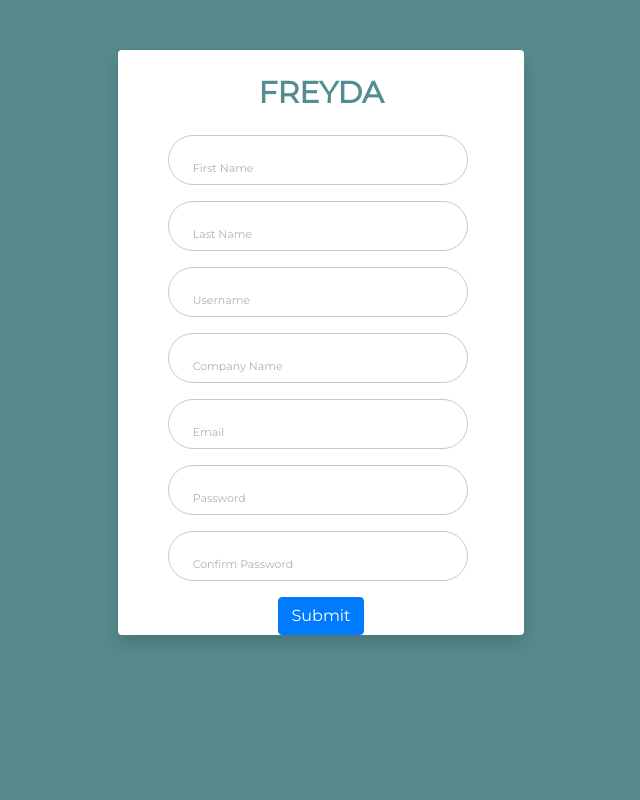
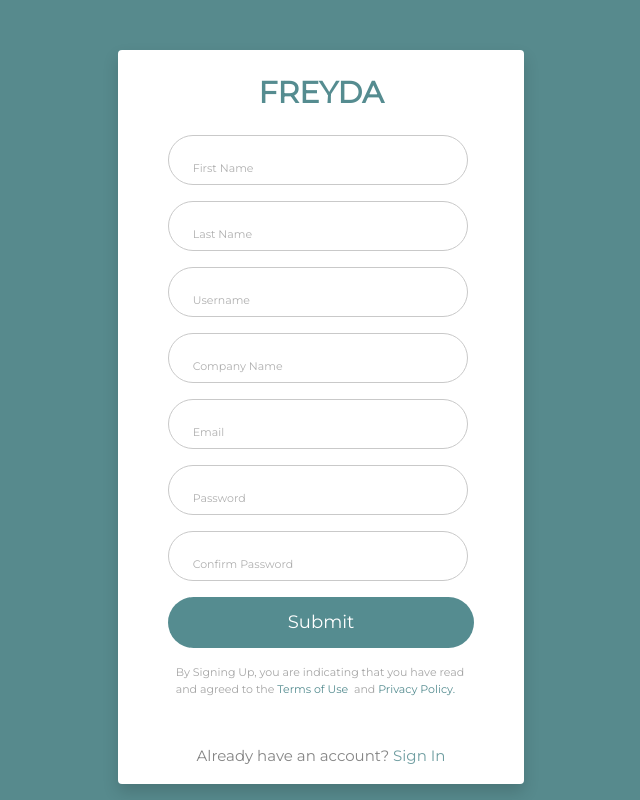
Before and after one commit to chiomadans1759/FREYDA, a Vue app: page /register in a window 1280 px wide. Shown: the whole page, without its empty margins (319-959 px from the left). Built offline with nearby package versions, Linux system fonts and the light colour scheme; no server answers; what vue-toastr-2 would draw is missing.

Commit message:
finished-register-page

```diff
--- a/src/router.js
+++ b/src/router.js
@@ -8,15 +8,26 @@ Vue.use(Router)
 export const router = new Router({
   mode: 'history',
   base: process.env.BASE_URL,
-  routes: [
-    {
+  routes: [{
       path: '/',
       name: 'auth-layout',
       component: () => import('@/layouts/Auth'),
-      children: [
-        { path: 'login', name: 'login', component: () => import('@/views/Auth/Login/Login') },
-        { path: 'register', name: 'register', component: () => import('@/views/Auth/Register') },
-        { path: 'forgot-password', name: 'forgot-password', component: () => import('@/views/Auth/ForgotPassword') }]
+      children: [{
+          path: 'login',
+          name: 'login',
+          component: () => import('@/views/Auth/Login/Login')
+        },
+        {
+          path: 'register',
+          name: 'register',
+          component: () => import('@/views/Auth/Register/Register')
+        },
+        {
+          path: 'forgot-password',
+          name: 'forgot-password',
+          component: () => import('@/views/Auth/ForgotPassword')
+        }
+      ]
     },
     {
       path: '/admin',
@@ -25,9 +36,11 @@ export const router = new Router({
       meta: {
         requiresAuth: true
       },
-      children: [
-        { path: 'dashboard', name: 'dashboard', component: () => import('@/views/Admin/Dashboard') }
-      ]
+      children: [{
+        path: 'dashboard',
+        name: 'dashboard',
+        component: () => import('@/views/Admin/Dashboard')
+      }]
     }
   ]
 });
--- /dev/null
+++ b/src/views/Auth/Register/Register.css
@@ -0,0 +1,89 @@
+#register .register-text {
+    font-size: 30px;
+    font-weight: bolder;
+    color: #558c90;
+    margin: 20px 0;
+}
+
+#register .first-name,
+.last-name,
+.username,
+.company,
+.password,
+.email,
+.confirm-password {
+    position: relative;
+}
+
+#register .register-container {
+    position: relative;
+    margin: 0 50px;
+}
+
+#register input {
+    font-size: 15px;
+    height: 50px;
+    outline: none !important;
+    box-shadow: none !important;
+    padding: 10px 0px 0 25px;
+}
+
+#register .form-control {
+    border: 1px solid #c9c9c9;
+    border-radius: 40px;
+    color: black;
+}
+
+.floating-label {
+    position: absolute;
+    pointer-events: none;
+    left: 25px;
+    top: 25px;
+    transition: 0.2s ease all;
+    font-size: 11px;
+    color: #000000;
+    opacity: 0.31;
+}
+
+#register input:focus~.floating-label,
+#register input:not(:focus):valid~.floating-label {
+    top: 4px;
+    bottom: 10px;
+    left: 25px;
+    font-size: 10px;
+    opacity: 0.31;
+}
+
+.inputText {
+    font-size: 14px !important;
+    height: 35px;
+    width: 300px;
+}
+
+#register .register-layout {
+    margin-top: 50px;
+}
+
+#register .submit-btn {
+    background-color: #558c90;
+    color: white;
+    border-radius: 50px;
+    padding: 11px 0;
+    font-size: 18px;
+}
+
+#register .agreement {
+    font-size: 11px;
+    color: #a6a6a6;
+}
+
+#register .sign-up-prompt {
+    font-size: 15px;
+    color: #707070;
+    opacity: 0.85;
+}
+
+#register a {
+    color: #558c90 !important;
+    text-decoration: none;
+}
--- a/src/views/Auth/Register.vue
+++ b/src/views/Auth/Register/Register.vue
@@ -2,7 +2,7 @@
   <main id="register">
     <div class="row">
       <div class="col-md-4 mx-auto">
-        <div class="shadow bg-white card register-layout border-0">
+        <div class="shadow bg-white card register-layout border-0 mb-5">
           <form class="auth-form register-container" @submit.prevent="handleSubmit">
             <div class="text-center register-text">FREYDA</div>
             <div class="form-group first-name">
@@ -18,7 +18,7 @@
               >
               <div
                 v-if="submitted && !$v.user.firstName.required"
-                class="invalid-feedback"
+                class="invalid-feedback pl-4"
               >First Name is required</div>
               <span class="floating-label">First Name</span>
             </div>
@@ -35,7 +35,7 @@
               >
               <div
                 v-if="submittedinputText  && !$v.user.lastName.required"
-                class="invalid-feedback"
+                class="invalid-feedback pl-4"
               >Last Name is required</div>
               <span class="floating-label">Last Name</span>
             </div>
@@ -53,9 +53,12 @@
               >
               <div
                 v-if="submitted && !$v.user.username.required"
-                class="invalid-feedback"
+                class="invalid-feedback pl-4"
               >User Name is required</div>
-              <div v-if="submitted && !$v.user.username.validateUserName" class="invalid-feedback">
+              <div
+                v-if="submitted && !$v.user.username.validateUserName"
+                class="invalid-feedback pl-4"
+              >
                 Username is invalid:
                 <br>1. A username can only have numbers at the end, and can have only _ as the allowed special character only after the first two letters
                 <br>2. A username should at least be 2 characters long
@@ -73,7 +76,7 @@
                 class="inputText form-control"
                 :class="{ 'is-invalid': submitted && $v.user.companyName.$error }"
               >
-              <div v-if="submitted && $v.user.companyName.$error" class="invalid-feedback">
+              <div v-if="submitted && $v.user.companyName.$error" class="invalid-feedback pl-4">
                 <span v-if="!$v.user.companyName.required">company Name is required</span>
               </div>
               <span class="floating-label">Company Name</span>
@@ -89,7 +92,7 @@
                 class="inputText form-control"
                 :class="{ 'is-invalid': submitted && $v.user.email.$error }"
               >
-              <div v-if="submitted && $v.user.email.$error" class="invalid-feedback">
+              <div v-if="submitted && $v.user.email.$error" class="invalid-feedback pl-4">
                 <span v-if="!$v.user.email.required">Email is required</span>
                 <span v-if="!$v.user.email.email">Email is invalid</span>
               </div>
@@ -107,10 +110,10 @@
                 class="inputText form-control"
                 :class="{ 'is-invalid': submitted && $v.user.password.$error }"
               >
-              <div v-if="submitted && $v.user.password.$error" class="invalid-feedback">
+              <div v-if="submitted && $v.user.password.$error" class="invalid-feedback pl-4">
                 <span v-if="!$v.user.password.required">Password is required</span>
               </div>
-              <div v-if="submitted && $v.user.password.$error" class="invalid-feedback">
+              <div v-if="submitted && $v.user.password.$error" class="invalid-feedback pl-4">
                 <span v-if="!$v.user.password.validatePassword">
                   The password failed to match the following rules:
                   <br>1. It must contain ONLY lower case, upper case or numerics
@@ -130,7 +133,7 @@
                 class="inputText form-control"
                 :class="{ 'is-invalid': submitted && $v.user.confirmPassword.$error }"
               >
-              <div v-if="submitted && $v.user.confirmPassword.$error" class="invalid-feedback">
+              <div v-if="submitted && $v.user.confirmPassword.$error" class="invalid-feedback pl-4">
                 <span v-if="!$v.user.confirmPassword.required">Confirm Password is required</span>
                 <span v-else-if="!$v.user.confirmPassword.sameAsPassword">Passwords does not match</span>
               </div>
@@ -140,9 +143,18 @@
             <div class="d-flex justify-content-center">
               <button
                 type="submit"
-                class="btn btn-primary submit-btn"
+                class="btn btn-block submit-btn"
                 :disabled="this.auth.isFetching"
               >{{ this.auth.isFetching ? 'Submitting...' : 'Submit' }}</button>
+            </div>
+            <div class="agreement px-2 pt-3">
+              By Signing Up, you are indicating that you have read and agreed to the
+              <router-link to="/terms" class="links">Terms of Use</router-link>&nbsp; and
+              <router-link to="/privacy">Privacy Policy.</router-link>
+            </div>
+            <div class="sign-up-prompt text-center pt-5 pb-3">
+              Already have an account?
+              <router-link to="/login">Sign In</router-link>
             </div>
           </form>
         </div>
@@ -235,63 +247,6 @@ export default {
 };
 </script>
 
-<style>
-#register .register-text {
-  font-size: 30px;
-  font-weight: bolder;
-  color: #558c90;
-  margin: 20px 0;
-}
-#register .first-name,
-.last-name,
-.username,
-.company,
-.password,
-.email,
-.confirm-password {
-  position: relative;
-}
-#register .register-container {
-  position: relative;
-  margin: 0 50px;
-}
-#register input {
-  font-size: 15px;
-  height: 50px;
-  outline: none !important;
-  box-shadow: none !important;
-  padding: 10px 0px 0 25px;
-}
-#register .form-control {
-  border: 1px solid #c9c9c9;
-  border-radius: 40px;
-  color: black;
-}
-.floating-label {
-  position: absolute;
-  pointer-events: none;
-  left: 25px;
-  top: 25px;
-  transition: 0.2s ease all;
-  font-size: 11px;
-  color: #000000;
-  opacity: 0.31;
-}
-
-#register input:focus ~ .floating-label,
-#register input:not(:focus):valid ~ .floating-label {
-  top: 4px;
-  bottom: 10px;
-  left: 25px;
-  font-size: 10px;
-  opacity: 0.31;
-}
-.inputText {
-  font-size: 14px !important;
-  height: 35px;
-  width: 300px;
-}
-#register .register-layout {
-  margin-top: 50px;
-}
+<style <style scoped>
+@import "./Register.css";
 </style>
```
